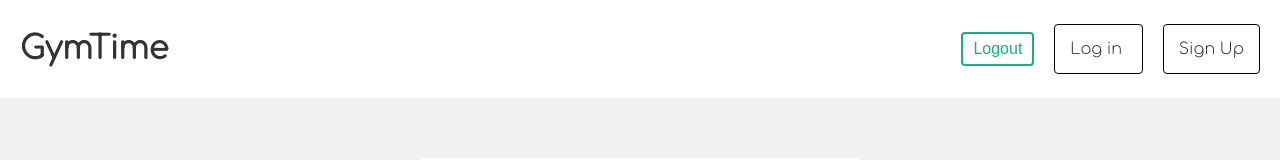
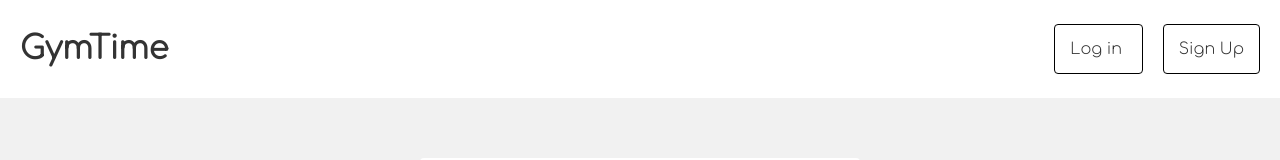
Before and after one commit to GSinghh/MERN-Workout-Tracker, a React (Create React App) app in the folder frontend/: page /login in a window 1280 px wide. Shown: the top 160 px of the page. Built offline with nearby package versions, Linux system fonts and the light colour scheme.

Commit message:
Added middleware

```diff
--- a/frontend/src/components/Navbar.js
+++ b/frontend/src/components/Navbar.js
@@ -1,12 +1,13 @@
 import { Link } from "react-router-dom";
 import { useLogout } from "../hooks/useLogout";
+import { useAuthContext } from "../hooks/useAuthContext";
 
 const Navbar = () => {
 
     const { logout } = useLogout();
-
+    const { user } = useAuthContext();
     const handleClick = () => {
-        logout()
+        logout();
     }
 
     return (
@@ -16,13 +17,19 @@
                     <h1>GymTime</h1>
                 </Link>
                 <nav>
+                    { user && (
                         <div>
+                            <span>{user.email}</span>
                             <button onClick={handleClick}>Logout</button>
                         </div>
+                    )}
+                    {!user && (
                         <div>
                             <Link to = '/login'> Log in </Link>
                             <Link to = '/signup'> Sign Up </Link>
                         </div>
+                    )}
+
                 </nav>
             </div>
         </header>
--- a/frontend/src/context/AuthContext.js
+++ b/frontend/src/context/AuthContext.js
@@ -1,4 +1,4 @@
-import { createContext, useReducer} from 'react'
+import { createContext, useReducer, useEffect } from 'react'
 
 export const AuthContext = createContext();
 
@@ -7,7 +7,7 @@
         case 'LOGIN':
             return { user: action.payload }
         case 'LOGOUT':
-            return { user: null}
+            return { user: null }
         default:
             return state
     }
@@ -18,6 +18,15 @@
         user: null
     })
 
+    useEffect(() => {
+        const user = JSON.parse(localStorage.getItem('user'));
+
+        if (user) {
+            dispatch({type: 'LOGIN', payload: user})
+        }
+
+    }, [])
+
     console.log('AuthContext state: ', state);
 
     return (
```
Also changed, not shown: 1 other file (tests, documents, lock files or other folders). Lines whose indentation alone changed are shown as unchanged.
